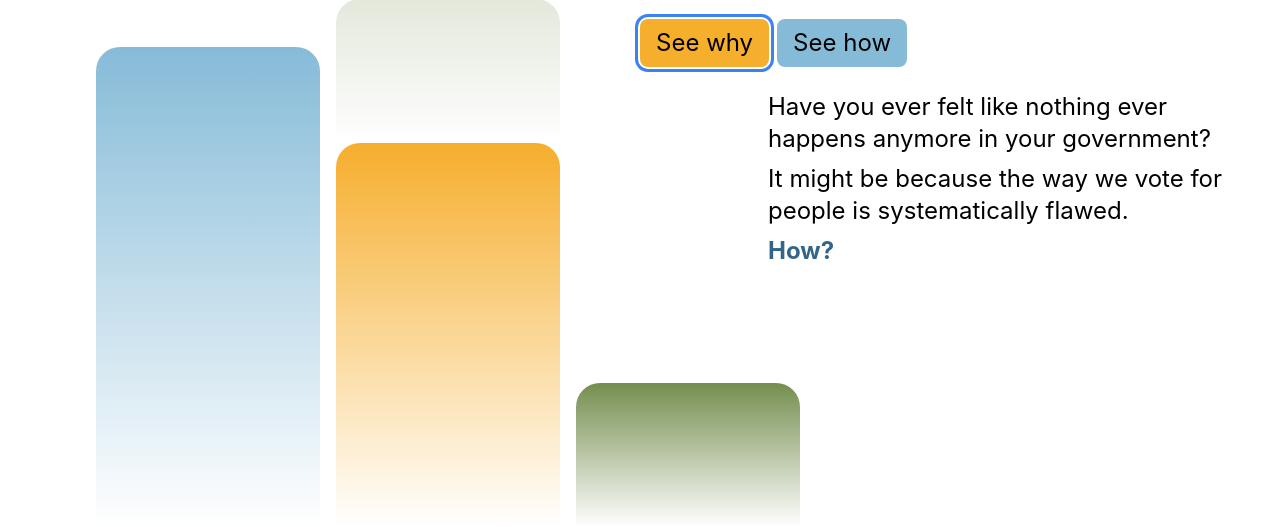
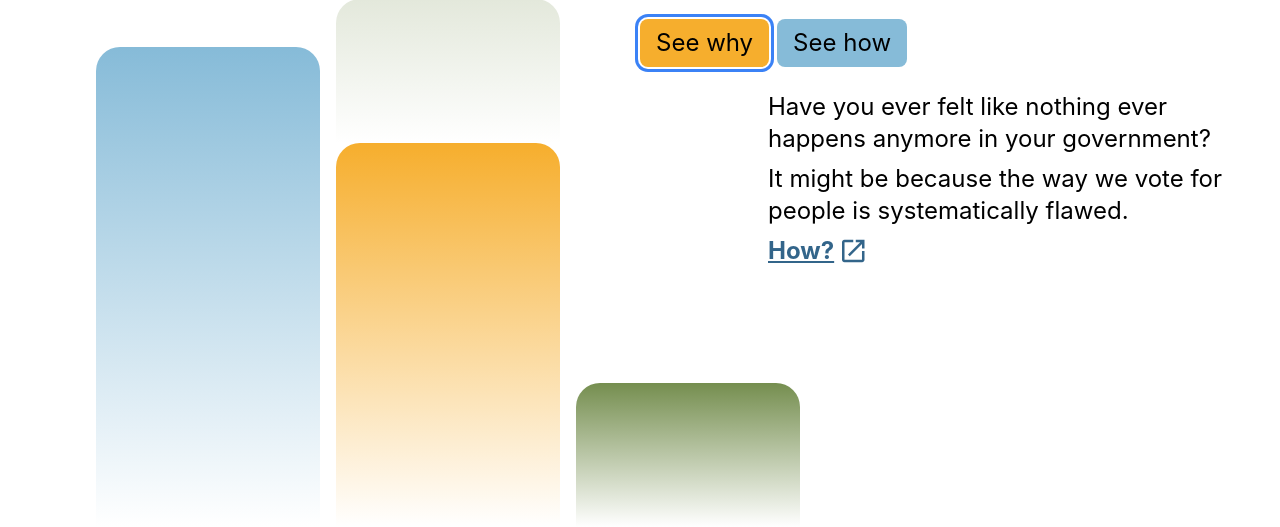
Before and after one commit to SiravitPhokeed/democrazy, a Flask app: page / in a window 1280 px wide. Shown: the part 273-800 px from the top of the page. Run offline with Flask 2, Linux system fonts and the light colour scheme; style sheets or scripts are compiled from the project's sources.

Commit message:
Linked How link

```diff
--- a/democrazy/static/src/css/tailwind.css
+++ b/democrazy/static/src/css/tailwind.css
@@ -58,7 +58,7 @@ body {
         focus:outline-none focus:ring focus:ring-offset-2 focus:ring-blue-500;
 }
 
-.link > a {
+.link > .link-text {
     @apply underline;
 }
 
--- a/democrazy/static/src/js/index.js
+++ b/democrazy/static/src/js/index.js
@@ -13,6 +13,7 @@ document.addEventListener("DOMContentLoaded", () => {
     let text = document.querySelector("#text");
 
     nextBtn.addEventListener("click", next);
+    document.querySelector("#next-link").addEventListener("click", next);
 
     function back() {
         slideNumber--;
@@ -30,6 +31,8 @@ document.addEventListener("DOMContentLoaded", () => {
     }
 
     function changeTo(slideNumber) {
+        console.log(slideNumber)
+
         text.style.opacity = "0";
         text.style.transform = "translateX(2rem)";
 
@@ -50,14 +53,16 @@ document.addEventListener("DOMContentLoaded", () => {
                     </button><a class="btn btn-primary text-xl xl:text-2xl" href="/explore">See how</a>';
                 btnsContainer.style.justifyContent = "flex-start";
 
-                // Set event listeners for the new buttons
-                document.querySelector("#next-btn").addEventListener("click", next);
-
                 // Change paragraph
                 text.innerHTML = '<p>Have you ever felt like nothing ever happens anymore in your government?</p><p>\
                     It might be because the way we vote for people is systematically flawed.</p><div class="flex flex-row \
-                    items-center"><span class="link" tabindex="0">How?</span></div>';
+                    items-center"><button class="link" id="next-link"><span class="link-text">How?</span><span \
+                    class="material-icons text-2xl xl:text-3xl">launch</span></button>';
                 text.style.paddingLeft = null;
+
+                // Set event listeners for the new buttons
+                document.querySelector("#next-btn").addEventListener("click", next);
+                document.querySelector("#next-link").addEventListener("click", next);
 
                 // Reset bars
                 barA.style.height = null;
--- a/democrazy/templates/index.html
+++ b/democrazy/templates/index.html
@@ -27,9 +27,12 @@
                 <p>
                     It might be because the way we vote for people is systematically flawed.
                 </p>
-                <div class="flex flex-row items-center">
-                    <span class="link" tabindex="0">How?</span>
-                </div>
+                <p>
+                    <button class="link" id="next-link">
+                        <span class="link-text">How?</span>
+                        <span class="material-icons text-2xl xl:text-3xl">launch</span>
+                    </button>
+                </p>
             </div>
         </div>
     </div>
```
